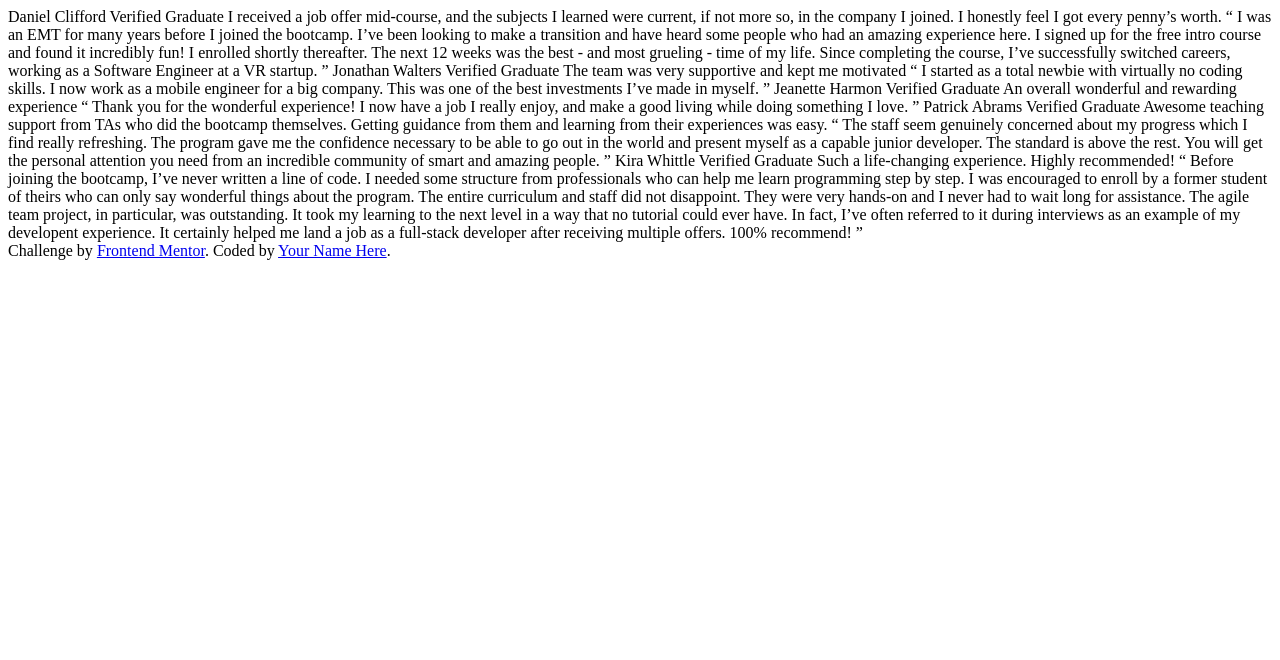
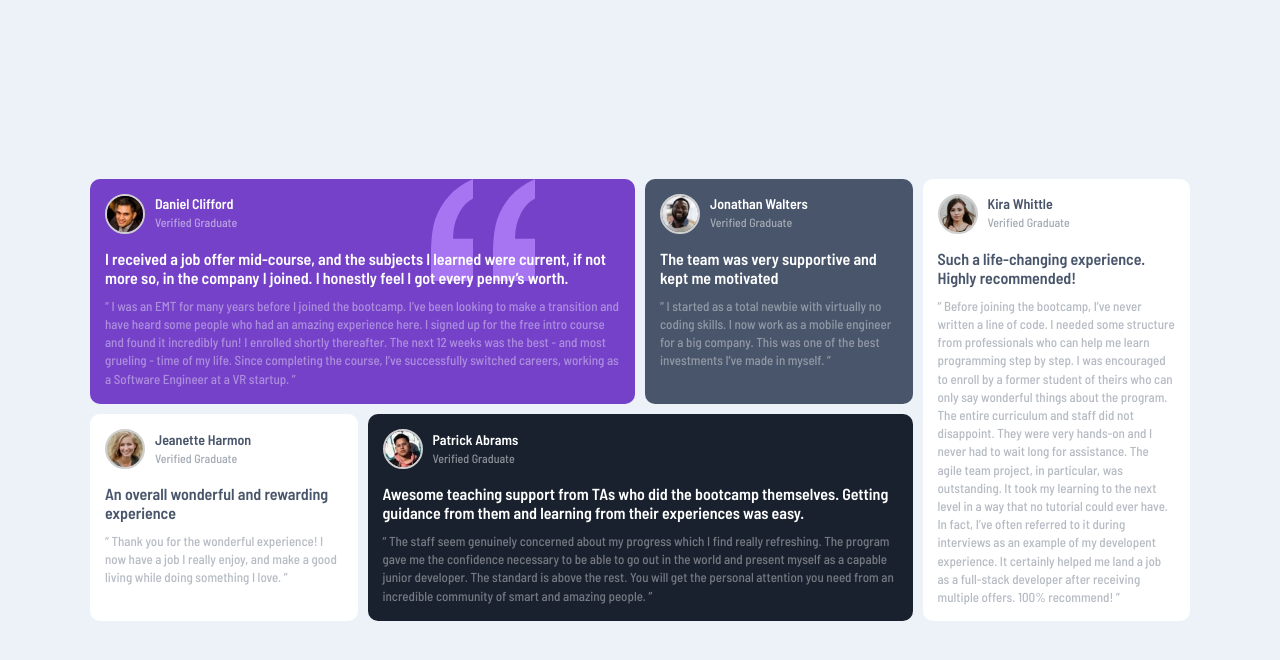
Before and after one commit to lifeoncode-zz/testimonials-grid-section, a plain HTML site: page index.html in a window 1280 px wide. Drawn offline with Linux system fonts and the light colour scheme.

Commit message:
desktop version complete

```diff
--- a/index.html
+++ b/index.html
@@ -2,69 +2,105 @@
 <html lang="en">
 <head>
   <meta charset="UTF-8">
-  <meta name="viewport" content="width=device-width, initial-scale=1.0"> <!-- displays site properly based on user's device -->
-
+  <meta name="viewport" content="width=device-width, initial-scale=1.0">
   <link rel="icon" type="image/png" sizes="32x32" href="./images/favicon-32x32.png">
-
+  <link rel="stylesheet" href="./scss/style.css">
   <title>Frontend Mentor | [Challenge Name Here]</title>
 </head>
 <body>
-  Daniel Clifford
-  Verified Graduate
 
-  I received a job offer mid-course, and the subjects I learned were current, if not more so,
-  in the company I joined. I honestly feel I got every penny’s worth.
+  <main class="container">
+    <!-- daniel -->
+    <div class="card">
+      <img class="quote" src="./images/bg-pattern-quotation.svg" alt="">
+      <div class="profile">
+        <div class="image">
+          <img src="./images/image-daniel.jpg" alt="portrait of a man">
+        </div>
+        <div>
+          <span class="name">Daniel Clifford</span>
+          <span class="title">Verified Graduate</span>
+        </div>
+      </div>
 
-  “ I was an EMT for many years before I joined the bootcamp. I’ve been looking to make a
-  transition and have heard some people who had an amazing experience here. I signed up
-  for the free intro course and found it incredibly fun! I enrolled shortly thereafter.
-  The next 12 weeks was the best - and most grueling - time of my life. Since completing
-  the course, I’ve successfully switched careers, working as a Software Engineer at a VR startup. ”
+      <div class="text">
+        <h1>I received a job offer mid-course, and the subjects I learned were current, if not more so, in the company I joined. I honestly feel I got every penny’s worth.</h1>
+        <p>“ I was an EMT for many years before I joined the bootcamp. I’ve been looking to make a transition and have heard some people who had an amazing experience here. I signed up for the free intro course and found it incredibly fun! I enrolled shortly thereafter. The next 12 weeks was the best - and most grueling - time of my life. Since completing the course, I’ve successfully switched careers, working as a Software Engineer at a VR startup. ”</p>
+      </div>
+    </div>
 
-  Jonathan Walters
-  Verified Graduate
+    <!-- jonathan -->
+    <div class="card">
+      <div class="profile">
+        <div class="image">
+          <img src="./images/image-jonathan.jpg" alt="portrait">
+        </div>
+        <div>
+          <span class="name">Jonathan Walters</span>
+          <span class="title">Verified Graduate</span>
+        </div>
+      </div>
 
-  The team was very supportive and kept me motivated
+      <div class="text">
+        <h1>The team was very supportive and kept me motivated</h1>
+        <p>“ I started as a total newbie with virtually no coding skills. I now work as a mobile engineer for a big company. This was one of the best investments I’ve made in myself. ”</p>
+      </div>
+    </div>
 
-  “ I started as a total newbie with virtually no coding skills. I now work as a mobile engineer
-  for a big company. This was one of the best investments I’ve made in myself. ”
+    <!-- kira -->
+    <div class="card">
+      <div class="profile">
+        <div class="image">
+          <img src="./images/image-kira.jpg" alt="portrait">
+        </div>
+        <div>
+          <span class="name">Kira Whittle</span>
+          <span class="title">Verified Graduate</span>
+        </div>
+      </div>
 
-  Jeanette Harmon
-  Verified Graduate
+      <div class="text">
+        <h1>Such a life-changing experience. Highly recommended!</h1>
+        <p>“ Before joining the bootcamp, I’ve never written a line of code. I needed some structure from professionals who can help me learn programming step by step. I was encouraged to enroll by a former student of theirs who can only say wonderful things about the program. The entire curriculum and staff did not disappoint. They were very hands-on and I never had to wait long for assistance. The agile team project, in particular, was outstanding. It took my learning to the next level in a way that no tutorial could ever have. In fact, I’ve often referred to it during interviews as an example of my developent experience. It certainly helped me land a job as a full-stack developer after receiving multiple offers. 100% recommend! ”</p>
+      </div>
+    </div>
 
-  An overall wonderful and rewarding experience
+    <!-- jeanette -->
+    <div class="card">
+      <div class="profile">
+        <div class="image">
+          <img src="./images/image-jeanette.jpg" alt="portrait">
+        </div>
+        <div>
+          <span class="name">Jeanette Harmon</span>
+          <span class="title">Verified Graduate</span>
+        </div>
+      </div>
 
-  “ Thank you for the wonderful experience! I now have a job I really enjoy, and make a good living
-  while doing something I love. ”
+      <div class="text">
+        <h1>An overall wonderful and rewarding experience</h1>
+        <p>“ Thank you for the wonderful experience! I now have a job I really enjoy, and make a good living while doing something I love. ”</p>
+      </div>
+    </div>
 
-  Patrick Abrams
-  Verified Graduate
+    <!-- patrick -->
+    <div class="card">
+      <div class="profile">
+        <div class="image">
+          <img src="./images/image-patrick.jpg" alt="portrait">
+        </div>
+        <div>
+          <span class="name">Patrick Abrams</span>
+          <span class="title">Verified Graduate</span>
+        </div>
+      </div>
 
-  Awesome teaching support from TAs who did the bootcamp themselves. Getting guidance from them and
-  learning from their experiences was easy.
+      <div class="text">
+        <h1>Awesome teaching support from TAs who did the bootcamp themselves. Getting guidance from them and learning from their experiences was easy.</h1>
+        <p>“ The staff seem genuinely concerned about my progress which I find really refreshing. The program gave me the confidence necessary to be able to go out in the world and present myself as a capable junior developer. The standard is above the rest. You will get the personal attention you need from an incredible community of smart and amazing people. ”</p>
+      </div>
+    </div>
+  </main>
 
-  “ The staff seem genuinely concerned about my progress which I find really refreshing. The program
-  gave me the confidence necessary to be able to go out in the world and present myself as a capable
-  junior developer. The standard is above the rest. You will get the personal attention you need from
-  an incredible community of smart and amazing people. ”
-
-  Kira Whittle
-  Verified Graduate
-
-  Such a life-changing experience. Highly recommended!
-
-  “ Before joining the bootcamp, I’ve never written a line of code. I needed some structure from
-  professionals who can help me learn programming step by step. I was encouraged to enroll by a former
-  student of theirs who can only say wonderful things about the program. The entire curriculum and staff
-  did not disappoint. They were very hands-on and I never had to wait long for assistance. The agile team
-  project, in particular, was outstanding. It took my learning to the next level in a way that no tutorial
-  could ever have. In fact, I’ve often referred to it during interviews as an example of my developent
-  experience. It certainly helped me land a job as a full-stack developer after receiving multiple offers.
-  100% recommend! ”
-
-  <div class="attribution">
-    Challenge by <a href="https://www.frontendmentor.io?ref=challenge" target="_blank">Frontend Mentor</a>.
-    Coded by <a href="#">Your Name Here</a>.
-  </div>
 </body>
 </html>
--- a/scss/_config.scss
+++ b/scss/_config.scss
@@ -1,13 +1,12 @@
 // typefaces
-@import url('https://fonts.googleapis.com/css2?family=Inter:wght@400;700&family=Lexend+Deca&display=swap');
+@import url('https://fonts.googleapis.com/css2?family=Barlow+Semi+Condensed:wght@500;600&display=swap');
 
 // reset browser css
 * {
     box-sizing: border-box;
     margin: 0;
     padding: 0;
-    font-family: 'Inter', sans-serif;
-font-family: 'Lexend Deca', sans-serif;
+    font-family: 'Barlow Semi Condensed', sans-serif;
 }
 
 ::-webkit-scrollbar {
@@ -15,13 +14,12 @@ font-family: 'Lexend Deca', sans-serif;
 }
 
 // colors
-$very-dark-blue: hsl(233, 47%, 7%); // (main background)
-$dark-desaturated-blue: hsl(244, 38%, 16%); // (card background)
-$soft-violet: hsl(277, 64%, 61%); // (accent)
-$white: hsl(0, 0%, 100%); // (main heading, stats)
-$slightly-transparent-white-p: hsla(0, 0%, 100%, 0.75); // (main paragraph)
-$slightly-transparent-white-s: hsla(0, 0%, 100%, 0.6); // (stat headings)
-
+$moderate-violet: hsl(263, 55%, 52%);
+$very-dark-grayish-blue: hsl(217, 19%, 35%);
+$very-dark-blackish-blue: hsl(219, 29%, 14%);
+$white: hsl(0, 0%, 100%);
+$light-gray: hsl(0, 0%, 81%);
+$light-grayish-blue: hsl(210, 46%, 95%);
 
 // mixins
 @mixin flex($align:center, $justify:center, $direction:row, $wrap:wrap) {
@@ -37,3 +35,45 @@ $slightly-transparent-white-s: hsla(0, 0%, 100%, 0.6); // (stat headings)
     grid-template-columns: $columns;
     grid-gap: $gap;
 }
+
+// elements
+.image {
+    width: 40px;
+    height: 40px;
+    border-radius: 50%;
+    border: 2px solid $light-gray;
+    overflow: hidden;
+    margin-right: 10px;
+
+    img {
+        width: 100%;
+        height: 100%;
+        object-fit: cover;
+    }
+}
+
+.name {
+    display: block;
+    font-size: 14px;
+    font-weight: bold;
+    color: $white;
+    line-height: 1;
+}
+
+.title {
+    font-size: 12px;
+    color: $white;
+    opacity: 0.5;
+}
+
+h1 {
+    font-size: 16px;
+    margin: 15px 0 10px 0;
+}
+
+p {
+    font-size: 13px;
+    line-height: 1.4;
+    color: $white;
+    opacity: 0.4;
+}
--- a/scss/style.scss
+++ b/scss/style.scss
@@ -0,0 +1,63 @@
+@import './config';
+
+body {
+    height: 100vh;
+    overflow-x: hidden;
+    @include flex();
+    background-color: $light-grayish-blue;
+}
+
+.container {
+    max-width: 1100px;
+    margin: 0 auto;
+    @include grid(repeat(4, 1fr), 10px);
+
+    .card {
+        color: #fff;
+        border-radius: 10px;
+        overflow: hidden;
+        padding: 15px;
+
+        &:nth-of-type(1) {
+            background-color: $moderate-violet;
+            position: relative;
+            grid-column: 1/3;
+
+            .quote {
+                position: absolute;
+                top: 0;
+                right: 100px;
+            }
+        }
+
+        &:nth-of-type(2) {
+            background-color: $very-dark-grayish-blue;
+        }
+
+        &:nth-of-type(3) {
+            grid-column: 4/5;
+            grid-row: 1/3;
+        }
+
+        &:nth-of-type(3), &:nth-of-type(4) {
+            background-color: $white;
+            h1, p, .name, .title {
+                color: $very-dark-grayish-blue;
+            }
+        }
+
+        &:nth-of-type(5) {
+            background-color: $very-dark-blackish-blue;
+            grid-column: 2/4;
+        }
+
+        .profile {
+            @include flex($justify:flex-start);
+        }
+
+        .profile, .text {
+            position: relative;
+            z-index: 2;
+        }
+    }
+}
```
Also changed, not shown: scss/style.css, 1 other file.
